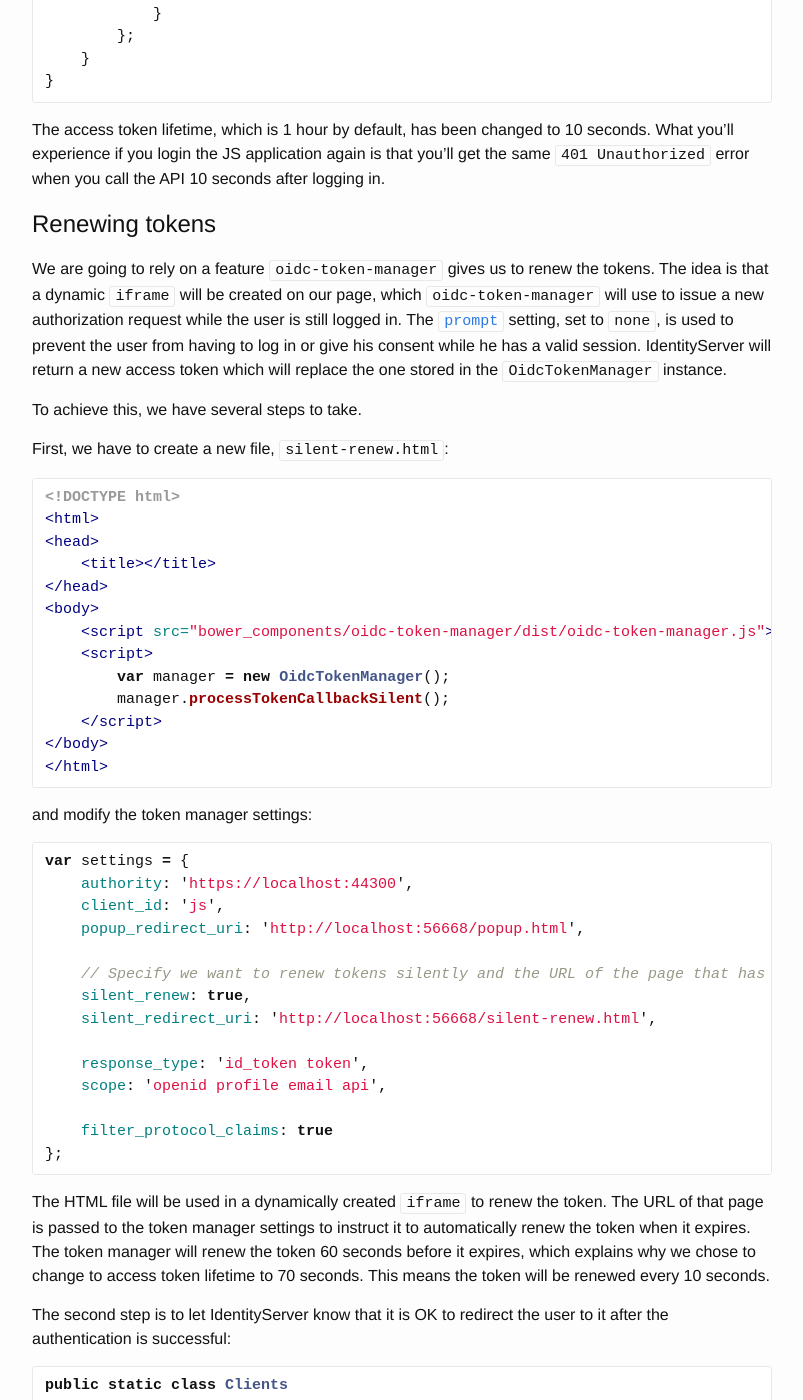
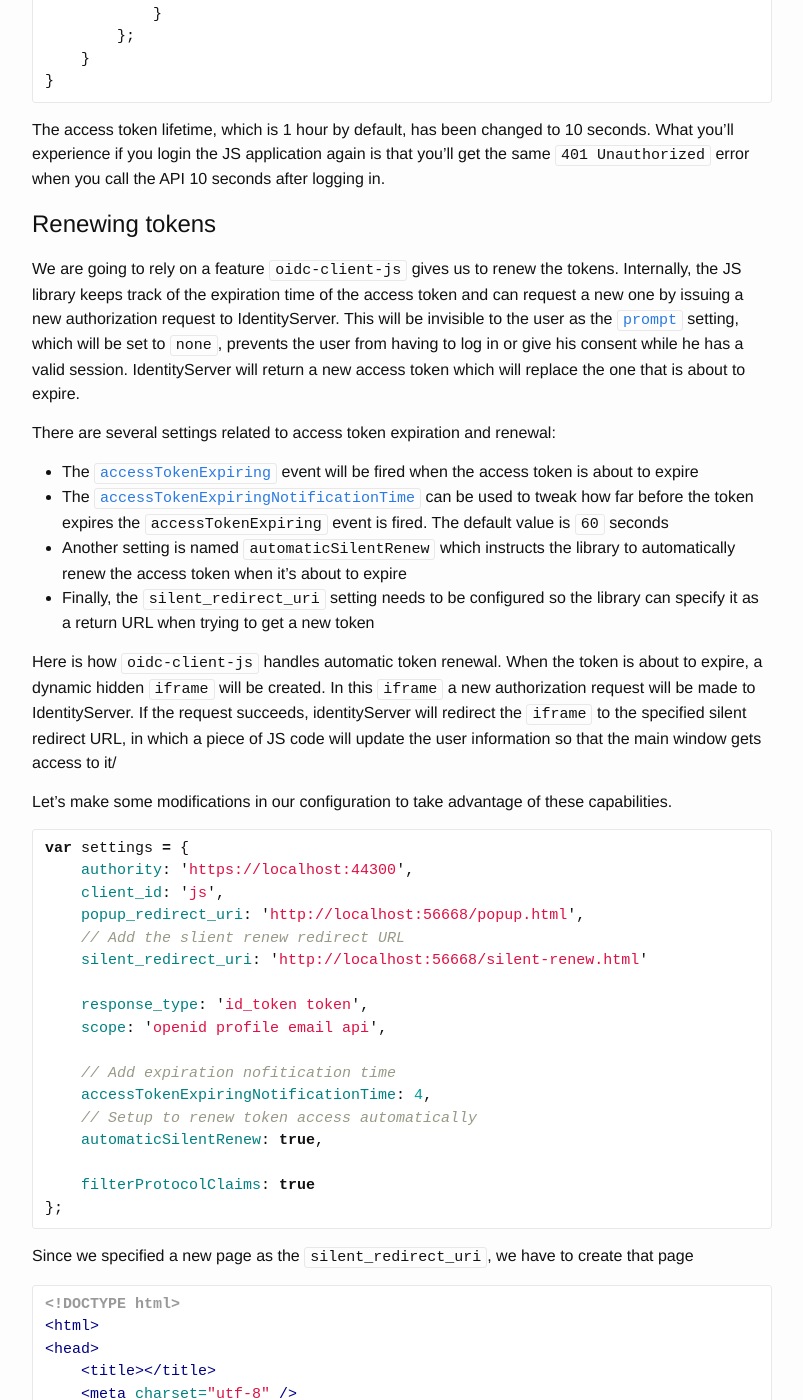
Before and after one commit to IdentityServer/Documentation, a Jekyll site: the page built from docsv2/overview/jsGettingStarted.md, in a window 1280 px wide and 1400 px high, scrolled down 19107 px. Shown: the whole window, without its empty margins (238-1041 px from the left). Built offline with Jekyll 4.4.1, drawn with Linux system fonts in a browser that asks for light colours; some of the changed text lies outside the part shown.

Commit message:
automatic token renewal

````diff
--- a/docsv2/overview/jsGettingStarted.md
+++ b/docsv2/overview/jsGettingStarted.md
@@ -672,54 +672,63 @@ What you'll experience if you login the JS application again is that you'll get
 
 ## Renewing tokens
 
-We are going to rely on a feature `oidc-token-manager` gives us to renew the tokens.
-The idea is that a dynamic `iframe` will be created on our page, which `oidc-token-manager` will use to issue a new authorization request while the user is still logged in. The [`prompt`](../endpoints/authorization.html) setting, set to `none`, is used to prevent the user from having to log in or give his consent while he has a valid session.
-IdentityServer will return a new access token which will replace the one stored in the `OidcTokenManager` instance.
+We are going to rely on a feature `oidc-client-js` gives us to renew the tokens.
+Internally, the JS library keeps track of the expiration time of the access token and can request a new one by issuing a new authorization request to IdentityServer.
+This will be invisible to the user as the [`prompt`](../endpoints/authorization.html) setting, which will be set to `none`, prevents the user from having to log in or give his consent while he has a valid session.
+IdentityServer will return a new access token which will replace the one that is about to expire.
 
-To achieve this, we have several steps to take.
+There are several settings related to access token expiration and renewal:
 
-First, we have to create a new file, `silent-renew.html`:
+ - The [`accessTokenExpiring`](https://github.com/IdentityModel/oidc-client-js/wiki#events) event will be fired when the access token is about to expire
+ - The [`accessTokenExpiringNotificationTime`](https://github.com/IdentityModel/oidc-client-js/wiki#configuration) can be used to tweak how far before the token expires the `accessTokenExpiring` event is fired. The default value is `60` seconds
+ - Another setting is named `automaticSilentRenew` which instructs the library to automatically renew the access token when it's about to expire
+ - Finally, the `silent_redirect_uri` setting needs to be configured so the library can specify it as a return URL when trying to get a new token
+
+Here is how `oidc-client-js` handles automatic token renewal.
+When the token is about to expire, a dynamic hidden `iframe` will be created.
+In this `iframe` a new authorization request will be made to IdentityServer. If the request succeeds, identityServer will redirect the `iframe` to the specified silent redirect URL, in which a piece of JS code will update the user information so that the main window gets access to it/
+
+Let's make some modifications in our configuration to take advantage of these capabilities.
+
+```js
+var settings = {
+    authority: 'https://localhost:44300',
+    client_id: 'js',
+    popup_redirect_uri: 'http://localhost:56668/popup.html',
+    // Add the slient renew redirect URL
+    silent_redirect_uri: 'http://localhost:56668/silent-renew.html'
+
+    response_type: 'id_token token',
+    scope: 'openid profile email api',
+
+    // Add expiration nofitication time
+    accessTokenExpiringNotificationTime: 4,
+    // Setup to renew token access automatically
+    automaticSilentRenew: true,
+
+    filterProtocolClaims: true
+};
+```
+
+Since we specified a new page as the `silent_redirect_uri`, we have to create that page
 
 ```html
 <!DOCTYPE html>
 <html>
 <head>
     <title></title>
+    <meta charset="utf-8" />
 </head>
 <body>
-    <script src="bower_components/oidc-token-manager/dist/oidc-token-manager.js"></script>
+    <script src="node_modules/oidc-client/dist/oidc-client.js"></script>
     <script>
-        var manager = new OidcTokenManager();
-        manager.processTokenCallbackSilent();
+        new Oidc.UserManager().signinSilentCallback();
     </script>
 </body>
 </html>
 ```
 
-and modify the token manager settings:
-
-```js
-var settings = {
-    authority: 'https://localhost:44300',
-    client_id: 'js',
-    popup_redirect_uri: 'http://localhost:56668/popup.html',
-
-    // Specify we want to renew tokens silently and the URL of the page that has to be used for that
-    silent_renew: true,
-    silent_redirect_uri: 'http://localhost:56668/silent-renew.html',
-
-    response_type: 'id_token token',
-    scope: 'openid profile email api',
-
-    filter_protocol_claims: true
-};
-```
-
-The HTML file will be used in a dynamically created `iframe` to renew the token. The URL of that page is passed to the token manager settings to instruct it to automatically renew the token when it expires.
-The token manager will renew the token 60 seconds before it expires, which explains why we chose to change to access token lifetime to 70 seconds.
-This means the token will be renewed every 10 seconds.
-
-The second step is to let IdentityServer know that it is OK to redirect the user to it after the authentication is successful:
+The second step is to let IdentityServer know that it is OK to redirect the user to that new page after the authentication is successful:
 
 ```csharp
 public static class Clients
@@ -755,30 +764,19 @@ public static class Clients
 }
 ```
 
-The third and final step will allow to see the updated access token in the associated panel every time it's renewed.
-The `OidcTokenManager` exposes a `addOnTokenObtained` method which takes a callback as a parameter. This callback will be invoked every time an access token is obtained. This includes the first time the user logs in as well as whenever the token is silently renewed.
+When the renewal is successful, the `UserManager` will raise a `userLoaded` event.
+Since we already handle this event, the updated data will automatically be captured and displayed on the UI.
+
+When it fails, it will raise a `silentRenewError` event, which we can subscribe to so we know when something went wrong
 
 ```js
-var manager = new OidcTokenManager(settings);
-
-manager.addOnTokenObtained(function () {
-    display('.js-access-token', { access_token: manager.access_token, expires_in: manager.expires_in });
-});
-
-$('.js-login').click(function () {
-    manager.openPopupForTokenAsync()
-        .then(function () {
-            display('.js-id-token', manager.profile);
-
-            // Removed
-            // display('.js-access-token', { access_token: manager.access_token, expires_in: manager.expires_in });
-        }, function (error) {
-            console.error(error);
-        });
+manager.events.addSilentRenewError(function (error) {
+    console.error('error while renewing the access token', error);
 });
 ```
 
-You can now see that the content of the access token section updates itself as the access token is renewed every 10 seconds.
+We updated the access token lifetime to 10 seconds and instructed `oidc-client-js` to renew the token 4 seconds before it expires.
+So now, after logging in, we can see that every 6 seconds we get a fresh access token from IdentityServer.
 
 ## Logging out
 
````
